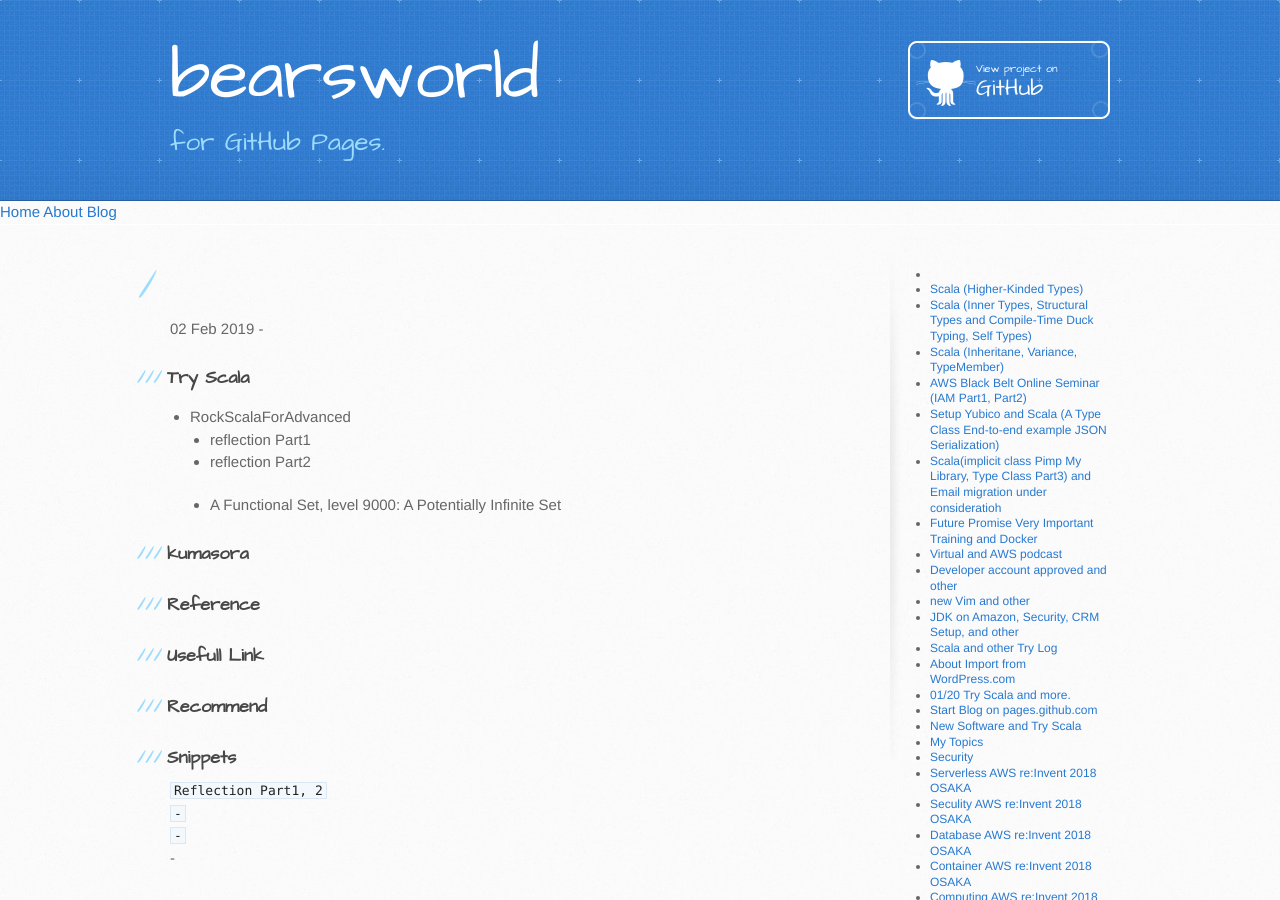
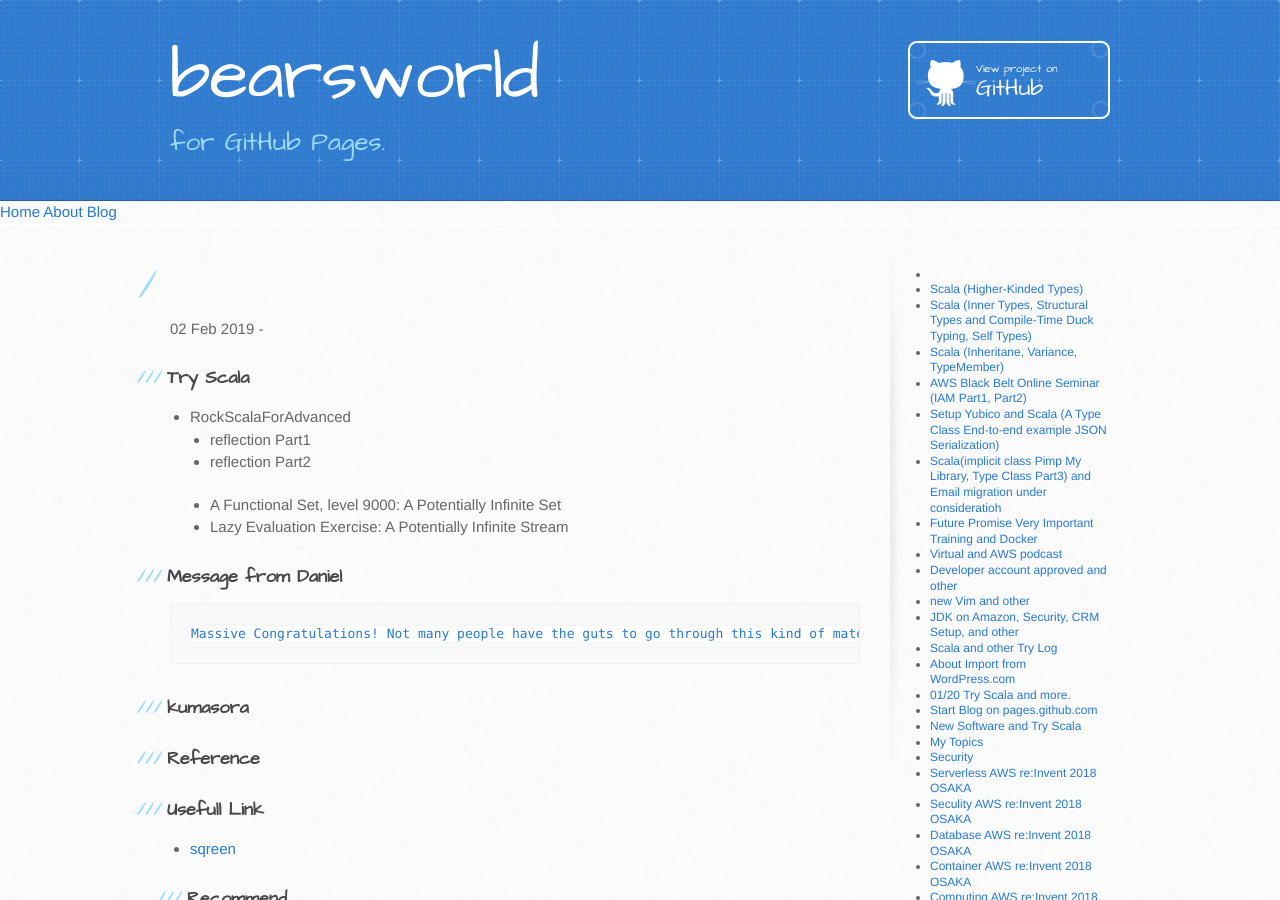
Before and after one commit to friendbear/friendbear.github.io.2021-10-19, a Jekyll site: the page built from _posts/2019-02-02-friendbear.md, in a window 1280 px wide and 900 px high. Built offline with Jekyll 4.4.1, drawn with Linux system fonts in a browser that asks for light colours; comment, search, counter and statistics services are not loaded.

Commit message:
Message from Daniel

````diff
--- a/_posts/2019-02-02-friendbear.md
+++ b/_posts/2019-02-02-friendbear.md
@@ -12,13 +12,19 @@ tags: [lang-scala]
   - reflection Part2
 
   - A Functional Set, level 9000: A Potentially Infinite Set
+  - Lazy Evaluation Exercise: A Potentially Infinite Stream
 
+
+### Message from Daniel
+```
+Massive Congratulations! Not many people have the guts to go through this kind of material. This is hard, but you've done it. To put things in perspective, only 1% of Scala engineers can even read the code that you've written in this course! You're far ahead of most and you should now have the tools you need to develop anything, however complex or scalable it needs to be. I hope you've enjoyed this course as much as I have. For now, take a step back, congratulate yourself on what you've learned and created and keep on coding! Write your own projects now, improve on what we've built together, have fun with your creations and continue to rock the JVM! Until we meet again, Daniel
+```
 ### kumasora
 
 ### Reference
 
 ### Usefull Link
-
+- [sqreen](https://my.sqreen.io/login)
 ### Recommend
 
 
````
